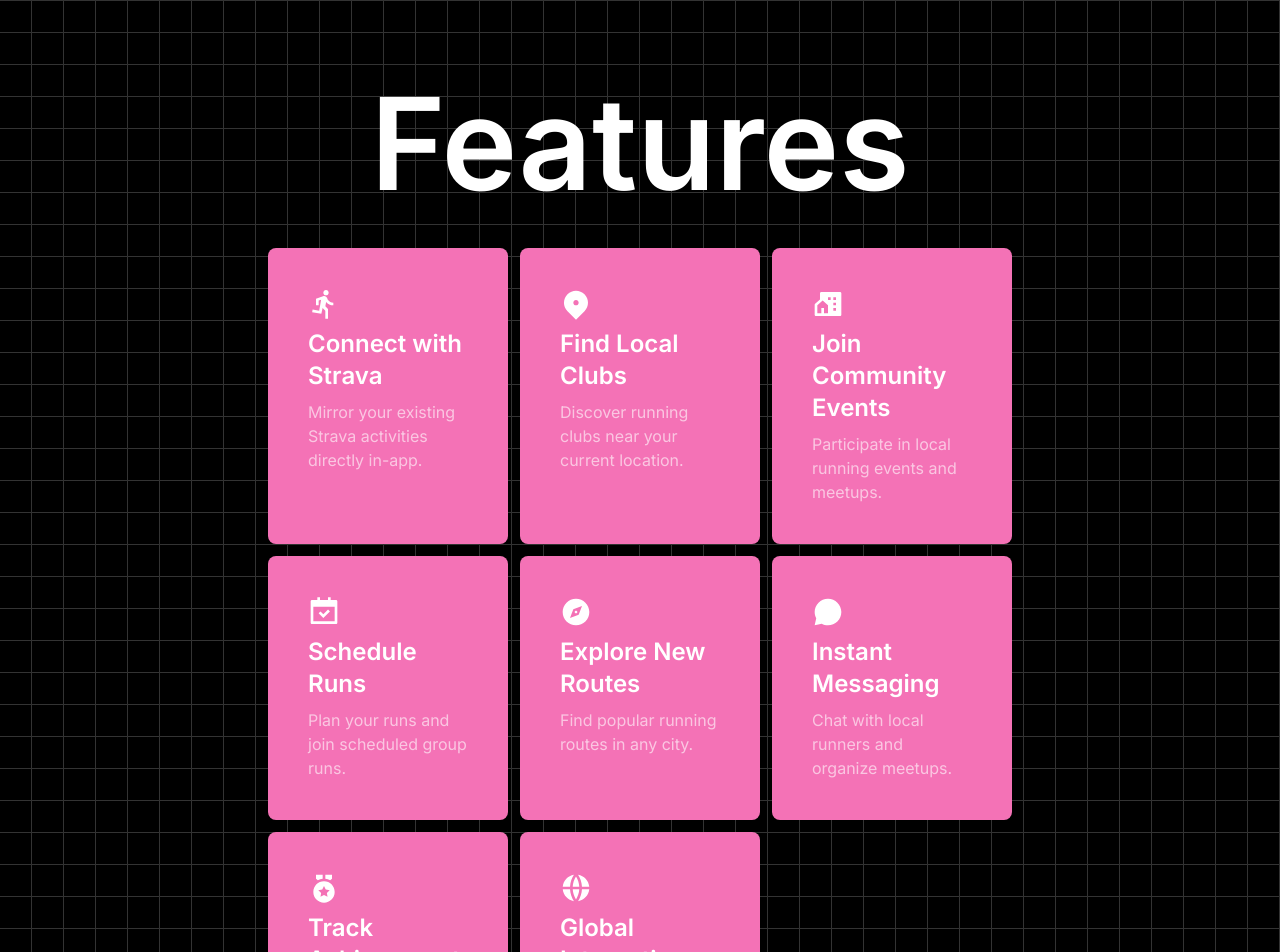
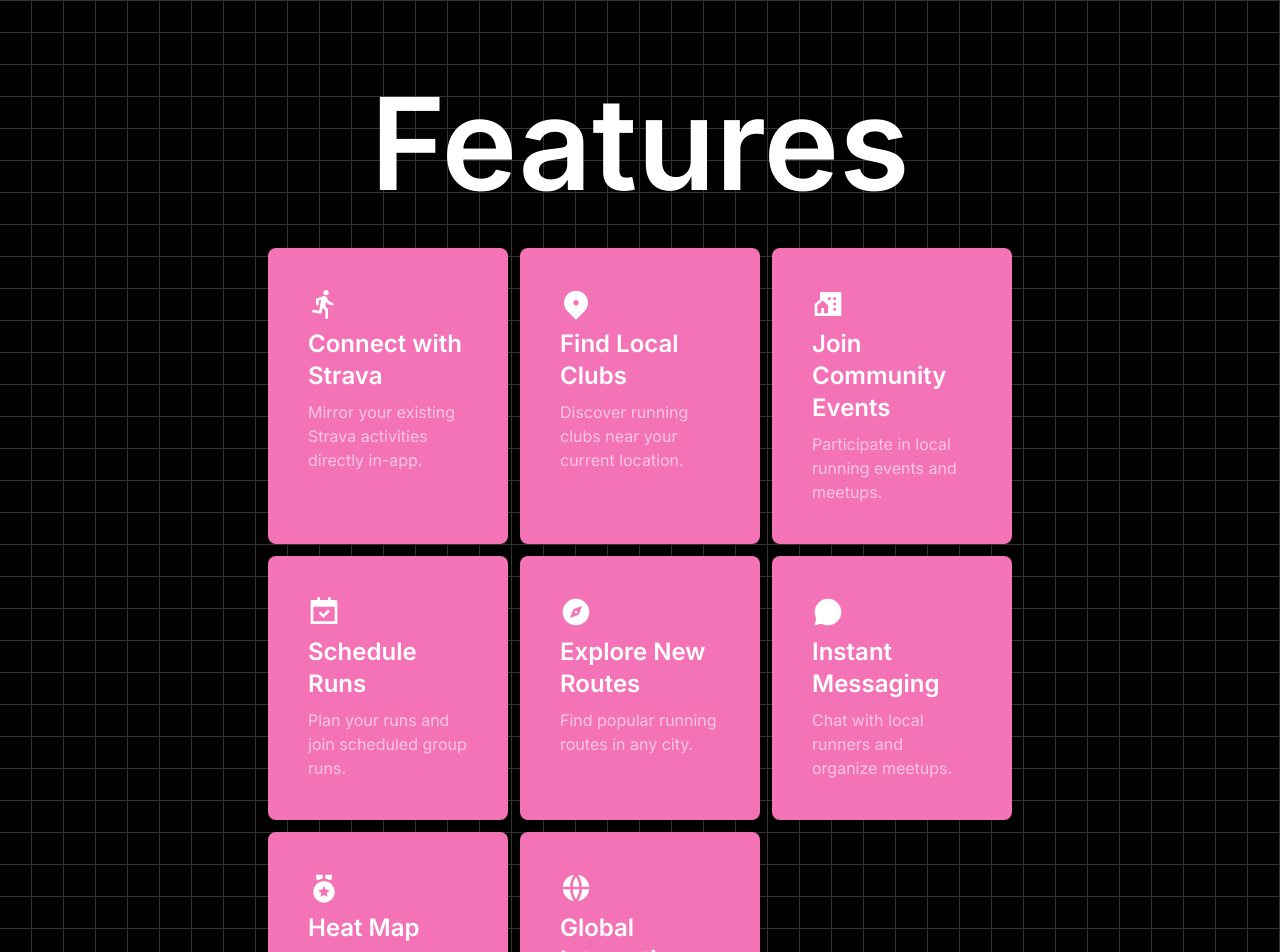
Before and after one commit to olegv101/postRunClaritySite, a Next.js app: page /features in a window 1280 px wide. Shown: the top 952 px of the page. Built offline with nearby package versions, Linux system fonts and the light colour scheme.

Commit message:
change text

```diff
--- a/src/app/features/page.tsx
+++ b/src/app/features/page.tsx
@@ -35,7 +35,7 @@
             icon: <RiChat3Fill size={32}/>,
         },
         {
-            title: "Track Achievements",
+            title: "Heat Map",
             description: "Monitor your progress and earn badges.",
             icon: <RiMedalFill size={32}/>,
         },
```
